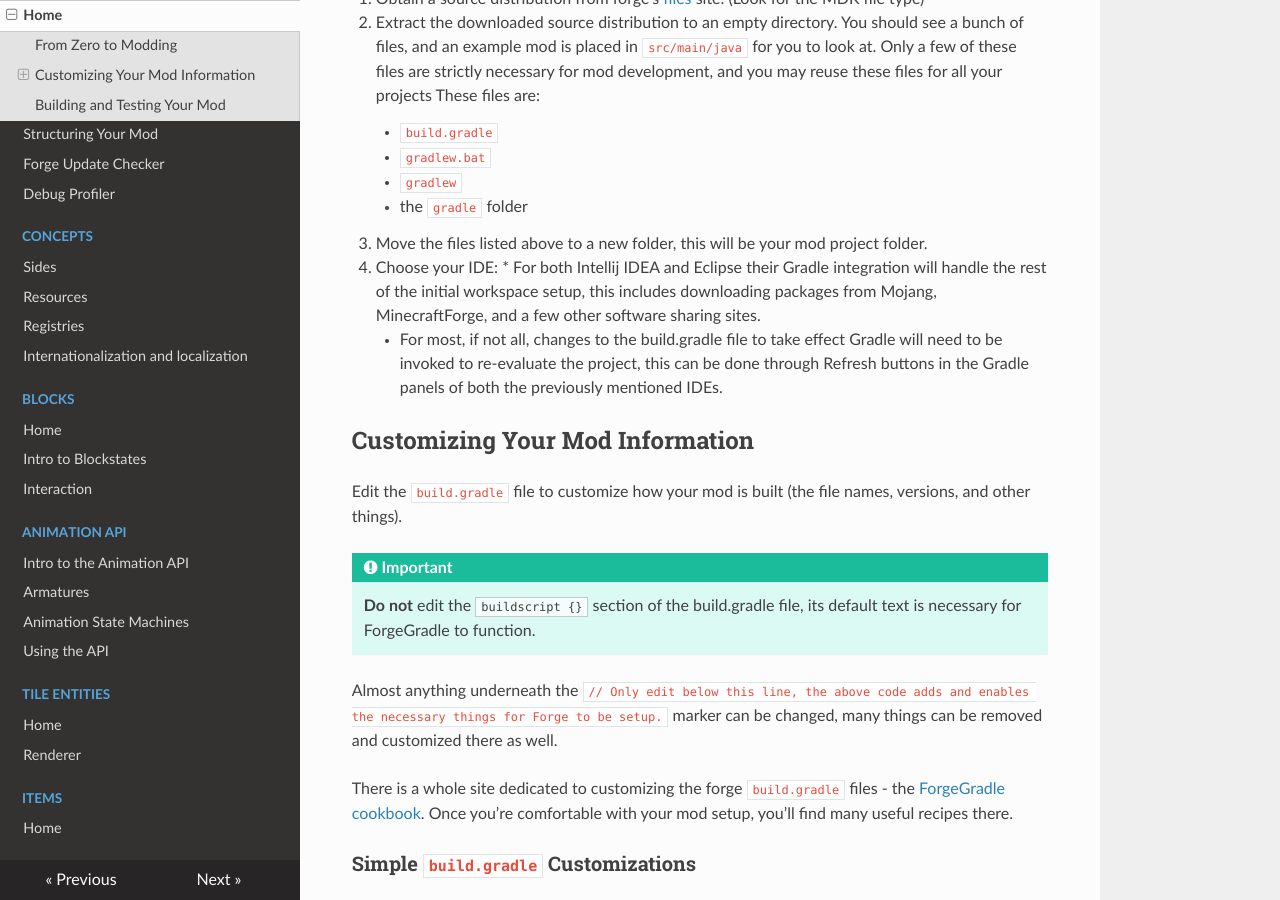
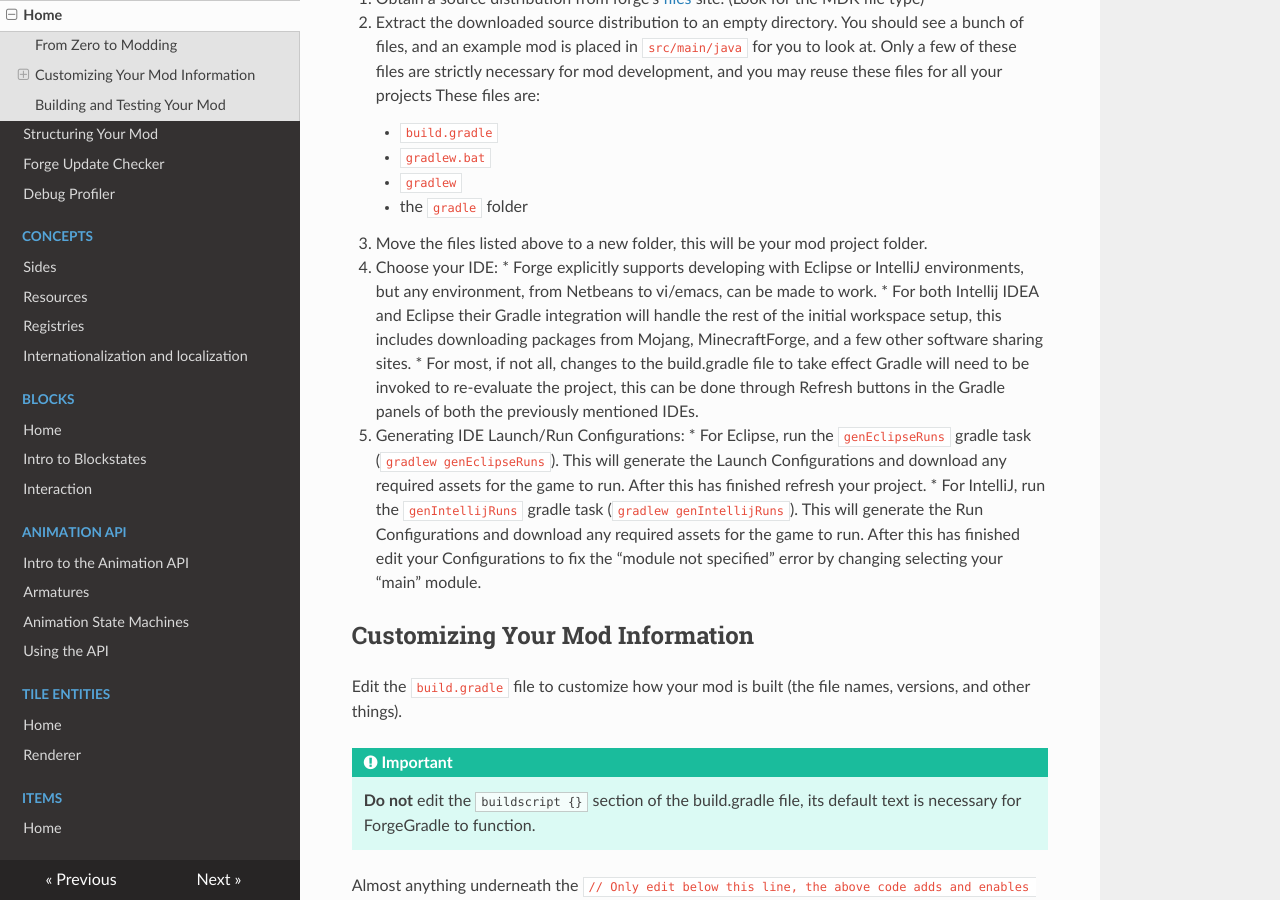
Before and after one commit to MinecraftForge/Documentation, an MkDocs documentation site: the page built from docs/gettingstarted/index.md, in a window 1280 px wide and 900 px high, scrolled down 301 px. Built offline with MkDocs 1.6.1, drawn with Linux system fonts in a browser that asks for light colours; nearby versions of some CDN libraries.

Commit message:
Getting Started: Add info about generating Run/Launch Configs (#247)

```diff
--- a/docs/gettingstarted/index.md
+++ b/docs/gettingstarted/index.md
@@ -14,8 +14,12 @@ From Zero to Modding
     * the `gradle` folder
 3. Move the files listed above to a new folder, this will be your mod project folder.
 4. Choose your IDE:
+* Forge explicitly supports developing with Eclipse or IntelliJ environments, but any environment, from Netbeans to vi/emacs, can be made to work.
 * For both Intellij IDEA and Eclipse their Gradle integration will handle the rest of the initial workspace setup, this includes downloading packages from Mojang, MinecraftForge, and a few other software sharing sites.
-    * For most, if not all, changes to the build.gradle file to take effect Gradle will need to be invoked to re-evaluate the project, this can be done through Refresh buttons in the Gradle panels of both the previously mentioned IDEs.
+* For most, if not all, changes to the build.gradle file to take effect Gradle will need to be invoked to re-evaluate the project, this can be done through Refresh buttons in the Gradle panels of both the previously mentioned IDEs.
+5. Generating IDE Launch/Run Configurations:
+* For Eclipse, run the `genEclipseRuns` gradle task (`gradlew genEclipseRuns`). This will generate the Launch Configurations and download any required assets for the game to run. After this has finished refresh your project.
+* For IntelliJ, run the `genIntellijRuns` gradle task (`gradlew genIntellijRuns`). This will generate the Run Configurations and download any required assets for the game to run. After this has finished edit your Configurations to fix the "module not specified" error by changing selecting your "main" module.
 
 Customizing Your Mod Information
 --------------------------------
```
